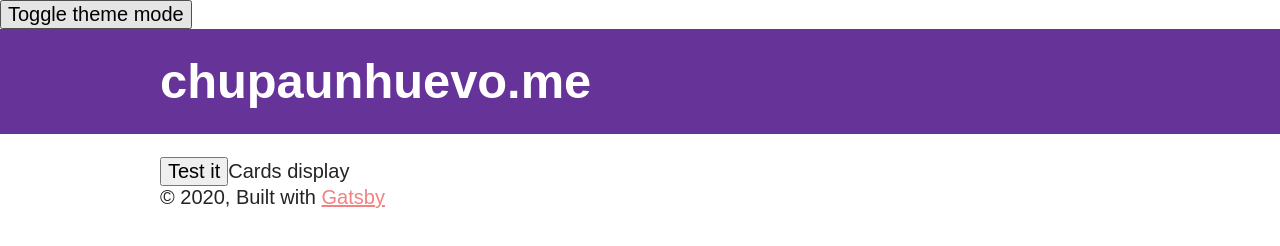
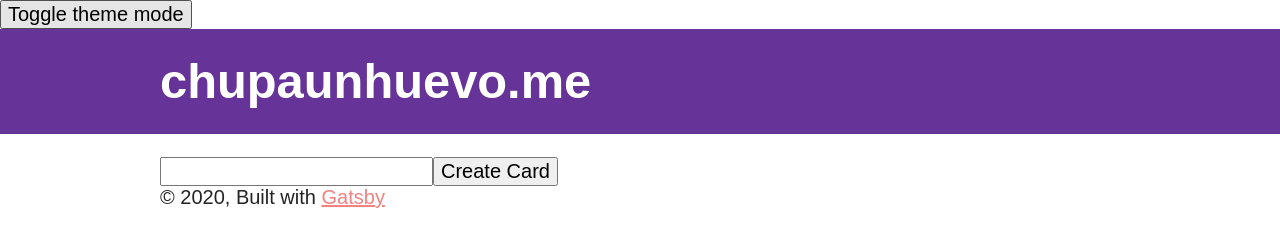
Before and after one commit to marcodca/chupaunhuevo.me, a Gatsby site: page / in a window 1280 px wide. Built offline with nearby package versions, Linux system fonts and the light colour scheme; Gatsby itself is replaced by a stand-in of ours.

Commit message:
first test usong local storage

```diff
--- a/src/ui/CardsDisplay.js
+++ b/src/ui/CardsDisplay.js
@@ -1,25 +1,35 @@
-import React from "react"
+import React, { useState } from "react"
 import useLocalStorage from "./hooks/useLocalStorage"
 
 const CardsDisplay = () => {
-  const [cardsData, setCardsData] = useLocalStorage("cardsData")
-
-  const mockArray = [
-    { name: "cosa una", id: "1212" },
-    { name: "cosa dos", id: "112" },
-  ]
+  const [cardsData, setCardsData] = useLocalStorage("cardsData", "[]")
+  const [newCard, setNewCard] = useState({ title: "" })
 
   return (
     <div>
-      <button
-        onClick={() => {
-          setCardsData(JSON.stringify(mockArray))
-        }}
-      >
-        Test it
-      </button>
-      Cards display
-      {cardsData}
+      <form>
+        <input
+          value={newCard.title}
+          type="text"
+          onChange={e => {
+            setNewCard({ title: e.target.value })
+          }}
+        />
+
+        <button
+          type="submit"
+          onClick={e => {
+            e.preventDefault()
+            setCardsData(prev => JSON.stringify([...JSON.parse(prev), newCard]))
+            setNewCard({ title: "" })
+          }}
+        >
+          Create Card
+        </button>
+      </form>
+      {JSON.parse(cardsData).map((el, i) => (
+        <p key={i}>{el.title}</p>
+      ))}
     </div>
   )
 }
```
